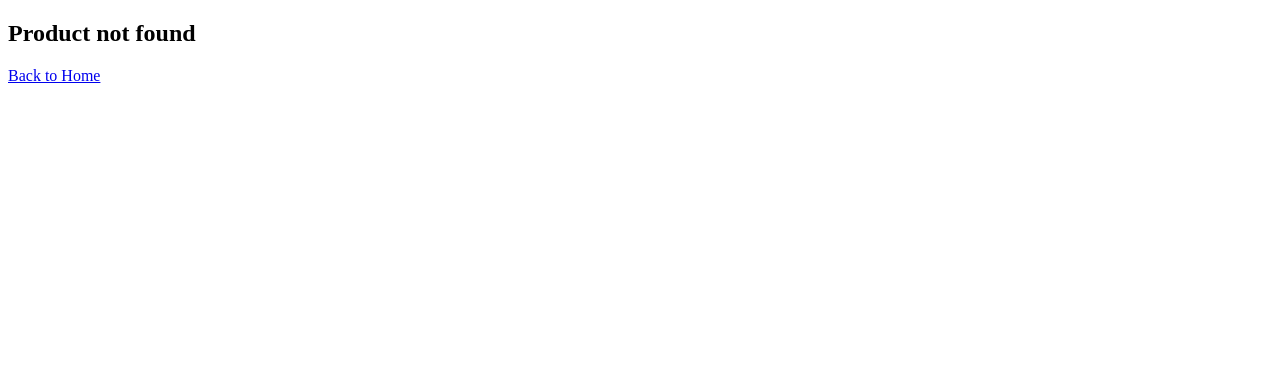
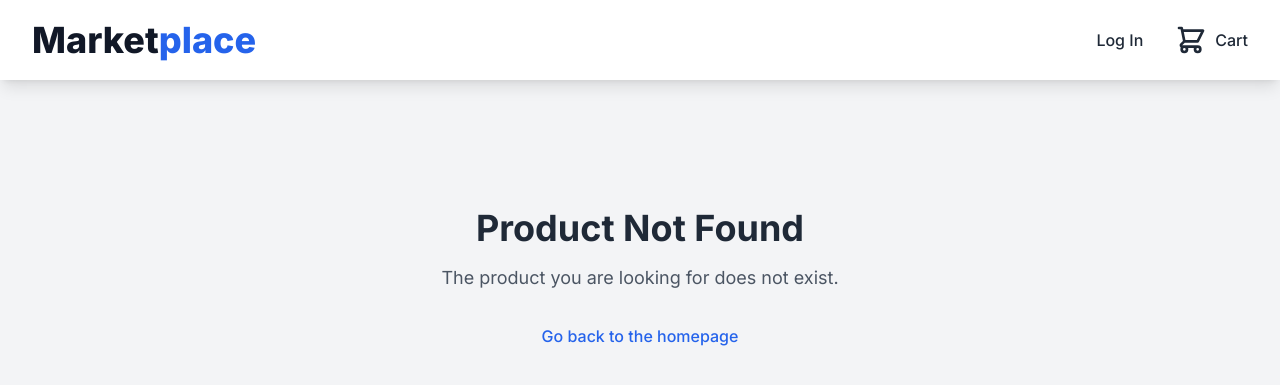
Before and after one commit to SamrudhSM/sales_agent, a Flask app: template templates/product.html in a window 1280 px wide. Shown: the top 385 px of the page. Run offline with Flask 3, Linux system fonts and the light colour scheme; the template is opened without the code that fills it, so the values that code supplies are empty; some libraries are stand-ins or nearby versions.

Commit message:
Modifies product page

```diff
--- a/templates/product.html
+++ b/templates/product.html
@@ -2,15 +2,72 @@
 <html>
 <head>
     <title>{{ product.name if product else "Product Not Found" }}</title>
+    <script src="https://cdn.tailwindcss.com"></script>
+    <link href="https://fonts.googleapis.com/css2?family=Inter:wght@400;500;600;700;800&display=swap" rel="stylesheet">
+    <style>
+        body {
+            font-family: 'Inter', sans-serif;
+        }
+    </style>
 </head>
-<body>
-    {% if product %}
-        <h1>{{ product.name }}</h1>
-        <p>{{ product.description }}</p>
-        <p><strong>Price:</strong> ${{ product.price }}</p>
-    {% else %}
-        <h2>Product not found</h2>
-    {% endif %}
-    <a href="/">Back to Home</a>
+<body class="bg-gray-100 text-gray-800">
+
+    <header class="bg-white shadow-lg sticky top-0 z-40">
+        <div class="container mx-auto px-4 sm:px-6 lg:px-8">
+            <div class="flex items-center justify-between h-20">
+                <a href="/" class="text-4xl font-extrabold text-gray-900">
+                    Market<span class="text-blue-600">place</span>
+                </a>
+                <div class="flex items-center space-x-8">
+                    <a href="#" class="hidden sm:block font-medium nav-link">Log In</a>
+                    <a href="#" class="flex items-center space-x-2 font-medium nav-link">
+                        <svg xmlns="http://www.w3.org/2000/svg" class="h-8 w-8" fill="none" viewBox="0 0 24 24" stroke="currentColor">
+                          <path stroke-linecap="round" stroke-linejoin="round" stroke-width="2" d="M3 3h2l.4 2M7 13h10l4-8H5.4M7 13L5.4 5M7 13l-2.293 2.293c-.63.63-.184 1.707.707 1.707H17m0 0a2 2 0 100 4 2 2 0 000-4zm-8 2a2 2 0 11-4 0 2 2 0 014 0z" />
+                        </svg>
+                        <span class="hidden sm:block">Cart</span>
+                    </a>
+                </div>
+            </div>
+        </div>
+    </header>
+
+    <main class="container mx-auto px-4 sm:px-6 lg:px-8 py-12">
+        {% if product %}
+        <div class="flex flex-col md:flex-row gap-12 lg:gap-16 items-start bg-white p-8 md:p-12 rounded-2xl shadow-xl">
+            <div class="flex-shrink-0 w-full md:w-1/2 lg:w-2/5">
+                <div class="bg-gray-200 rounded-2xl overflow-hidden shadow-lg aspect-w-1 aspect-h-1">
+                    <img src="https://placehold.co/600x600/{{ stringToColor(product.name) }}/FFFFFF?text={{ placeholderText(product.name) }}&font=inter"
+                         alt="{{ product.name }}" class="w-full h-full object-cover">
+                </div>
+            </div>
+
+            <div class="flex-grow">
+                <h1 class="text-4xl sm:text-5xl font-extrabold text-gray-900 mb-2 leading-tight">{{ product.name }}</h1>
+                <p class="text-lg text-gray-500 mb-4 font-medium uppercase tracking-wide">{{ product.category }}</p>
+                <p class="text-5xl font-bold text-blue-600 mb-6">${{ product.price }}</p>
+
+                <div class="prose max-w-none text-gray-600 mb-8">
+                    <h2 class="text-xl font-semibold text-gray-800 mb-4">Description</h2>
+                    <p>{{ product.description }}</p>
+                </div>
+
+                <div class="flex flex-col sm:flex-row items-center gap-4 mt-8">
+                    <button class="w-full sm:w-auto px-10 py-4 bg-blue-600 text-white font-semibold rounded-xl shadow-lg hover:bg-blue-700 transition duration-300 transform hover:scale-105">
+                        Add to Cart
+                    </button>
+                    <a href="/" class="w-full sm:w-auto text-center px-10 py-4 text-blue-600 border-2 border-blue-600 rounded-xl font-semibold hover:bg-blue-50 transition duration-300">
+                        Back to Home
+                    </a>
+                </div>
+            </div>
+        </div>
+        {% else %}
+            <div class="text-center py-20">
+                <h2 class="text-4xl font-bold text-gray-800 mb-4">Product Not Found</h2>
+                <p class="text-lg text-gray-600 mb-8">The product you are looking for does not exist.</p>
+                <a href="/" class="text-blue-600 font-medium hover:underline">Go back to the homepage</a>
+            </div>
+        {% endif %}
+    </main>
 </body>
 </html>
```
